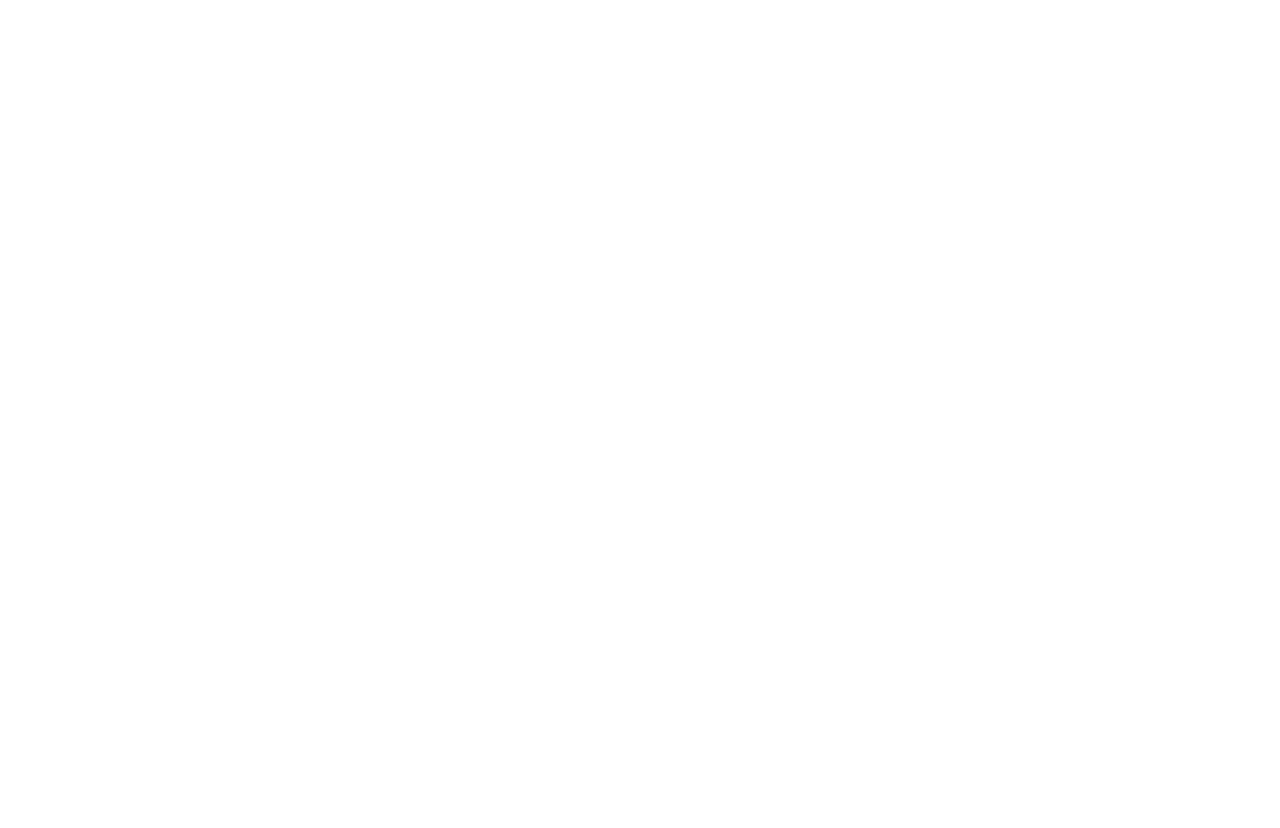
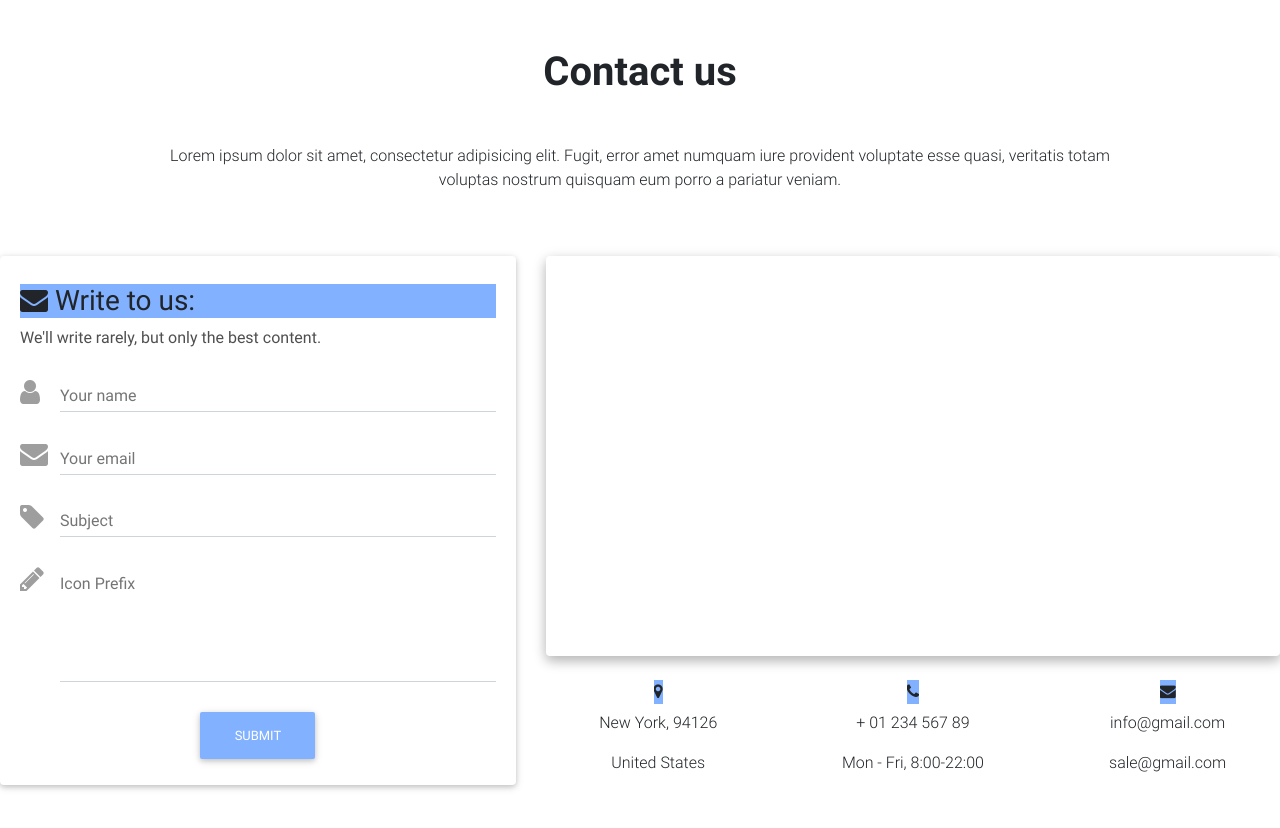
Before and after one commit to josue1497/sitiopersonaljmartinez, a plain HTML site: page contact.html in a window 1280 px wide. Before the commit the page ends 800 px from the top, so only its background shows below. Drawn offline with Linux system fonts and the light colour scheme.

Commit message:
Commit desde la Oficina

```diff
--- a/contact.html
+++ b/contact.html
@@ -18,7 +18,98 @@
 </head>
 
 <body>
+    <!-- Section: Contact v.1 -->
+<section class="my-5">
 
+    <!-- Section heading -->
+    <h2 class="h1-responsive font-weight-bold text-center my-5">Contact us</h2>
+    <!-- Section description -->
+    <p class="text-center w-responsive mx-auto pb-5">Lorem ipsum dolor sit amet, consectetur adipisicing elit. Fugit, error amet numquam iure provident voluptate esse quasi, veritatis totam voluptas nostrum quisquam eum porro a pariatur veniam.</p>
+
+    <!-- Grid row -->
+    <div class="row">
+
+      <!-- Grid column -->
+      <div class="col-lg-5 mb-lg-0 mb-4">
+
+        <!-- Form with header -->
+        <div class="card">
+          <div class="card-body">
+            <!-- Header -->
+            <div class="form-header blue accent-1">
+              <h3 class="mt-2"><i class="fa fa-envelope"></i> Write to us:</h3>
+            </div>
+            <p class="dark-grey-text">We'll write rarely, but only the best content.</p>
+            <!-- Body -->
+            <div class="md-form">
+              <i class="fa fa-user prefix grey-text"></i>
+              <input type="text" id="form-name" class="form-control">
+              <label for="form-name">Your name</label>
+            </div>
+            <div class="md-form">
+              <i class="fa fa-envelope prefix grey-text"></i>
+              <input type="text" id="form-email" class="form-control">
+              <label for="form-email">Your email</label>
+            </div>
+            <div class="md-form">
+              <i class="fa fa-tag prefix grey-text"></i>
+              <input type="text" id="form-Subject" class="form-control">
+              <label for="form-Subject">Subject</label>
+            </div>
+            <div class="md-form">
+              <i class="fa fa-pencil prefix grey-text"></i>
+              <textarea type="text" id="form-text" class="form-control md-textarea" rows="3"></textarea>
+              <label for="form-text">Icon Prefix</label>
+            </div>
+            <div class="text-center">
+              <button class="btn btn-light-blue">Submit</button>
+            </div>
+          </div>
+        </div>
+        <!-- Form with header -->
+
+      </div>
+      <!-- Grid column -->
+
+      <!-- Grid column -->
+      <div class="col-lg-7">
+
+        <!-- Google map-->
+        <div id="map-container" class="rounded z-depth-1-half map-container" style="height: 400px"></div>
+        <br>
+        <!-- Buttons-->
+        <div class="row text-center">
+          <div class="col-md-4">
+            <a class="btn-floating blue accent-1">
+              <i class="fa fa-map-marker"></i>
+            </a>
+            <p>New York, 94126</p>
+            <p class="mb-md-0">United States</p>
+          </div>
+          <div class="col-md-4">
+            <a class="btn-floating blue accent-1">
+              <i class="fa fa-phone"></i>
+            </a>
+            <p>+ 01 234 567 89</p>
+            <p class="mb-md-0">Mon - Fri, 8:00-22:00</p>
+          </div>
+          <div class="col-md-4">
+            <a class="btn-floating blue accent-1">
+              <i class="fa fa-envelope"></i>
+            </a>
+            <p>info@gmail.com</p>
+            <p class="mb-0">sale@gmail.com</p>
+          </div>
+        </div>
+
+      </div>
+      <!-- Grid column -->
+
+    </div>
+    <!-- Grid row -->
+
+  </section>
+  <!-- Section: Contact v.1 -->
 
 
 
```
